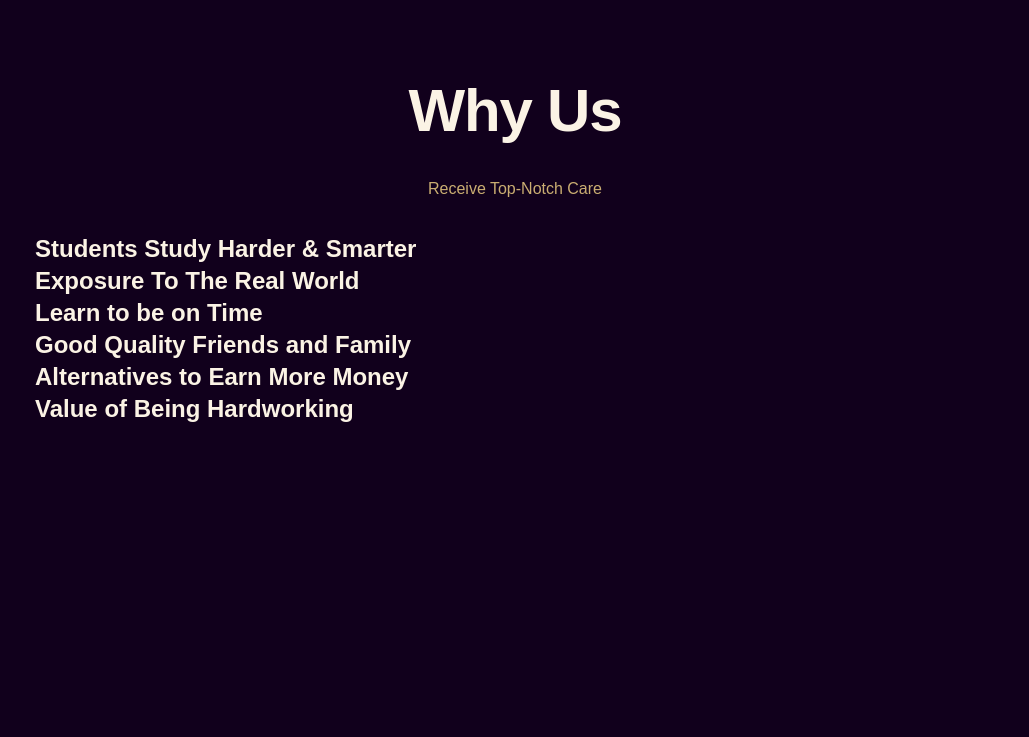
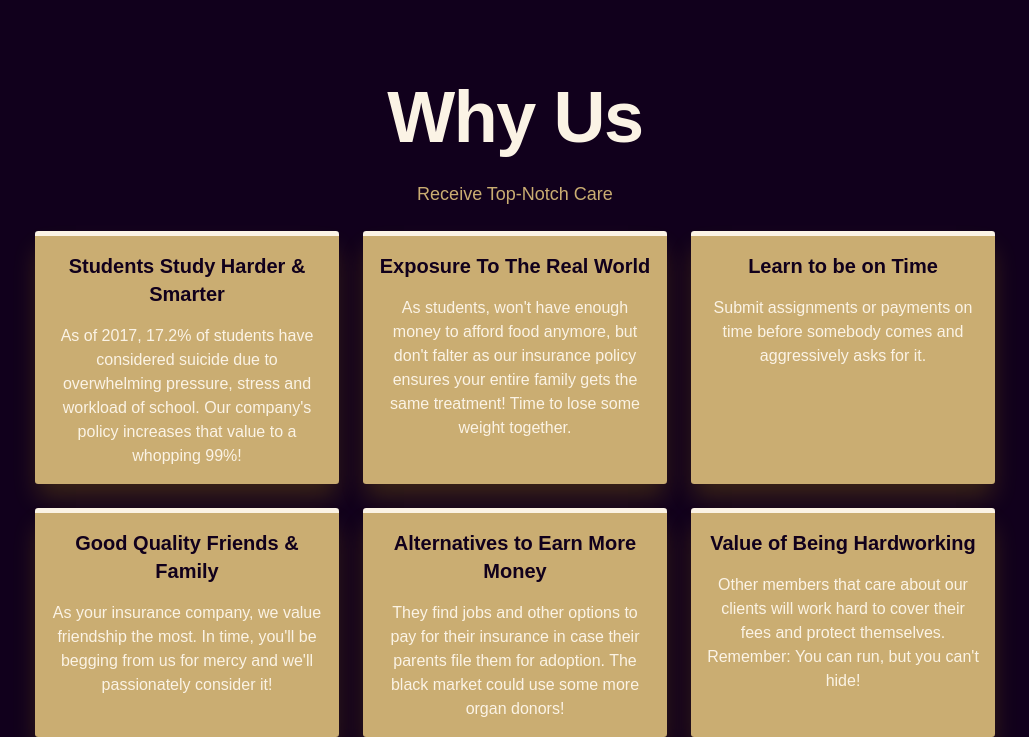
Before and after one commit to Lawrensu/Stargazers-Insurance-Company, a website built with Vite: page index.html in a window 1280 px wide. Shown: the part 1643-2380 px from the top of the page, without its empty margins (125-1154 px from the left). Before the commit the page ends 2068 px from the top, so only its background shows below. Built offline with nearby package versions, Linux system fonts and the light colour scheme; a web font is replaced by a local one.

Commit message:
Halfway finished Why Choose Us part

```diff
--- a/index.html
+++ b/index.html
@@ -64,37 +64,42 @@
         <h1 class="why__title">Why Us</h1>
         <p class="why__desc">Receive Top-Notch Care</p>
 
+        <!-- First part of why -->
         <div class="why__wrapper">
           <div class="why__box">
             <h1 class="why__reason">Students Study Harder & Smarter</h1>
-            <p class="why__explanation"></p>
+            <p class="why__explanation">As of 2017, 17.2% of students have considered suicide due to overwhelming pressure, stress and workload of school. Our company's policy increases that value to a whopping 99%!</p>
           </div>
 
           <div class="why__box">
             <h1 class="why__reason">Exposure To The Real World</h1>
-            <p class="why__explanation"></p>
+            <p class="why__explanation">As students, won't have enough money to afford food anymore, but don't falter as our insurance policy ensures your entire family gets the same treatment! Time to lose some weight together.</p>
           </div>
 
           <div class="why__box">
             <h1 class="why__reason">Learn to be on Time</h1>
-            <p class="why__explanation"></p>
+            <p class="why__explanation">Submit assignments or payments on time before somebody comes and aggressively asks for it.</p>
           </div>
+        </div>
 
+        <!-- Second part of why -->
+        <div class="why__wrapper">
           <div class="why__box">
-            <h1 class="why__reason">Good Quality Friends and Family</h1>
-            <p class="why__explanation"></p>
+            <h1 class="why__reason">Good Quality Friends & Family</h1>
+            <p class="why__explanation">As your insurance company, we value friendship the most. In time, you'll be begging from us for mercy and we'll passionately consider it!</p>
           </div>
 
           <div class="why__box">
             <h1 class="why__reason">Alternatives to Earn More Money</h1>
-            <p class="why__explanation"></p>
+            <p class="why__explanation">They find jobs and other options to pay for their insurance in case their parents file them for adoption. The black market could use some more organ donors!</p>
           </div>
 
           <div class="why__box">
             <h1 class="why__reason">Value of Being Hardworking</h1>
-            <p class="why__explanation"></p>
+            <p class="why__explanation">Other members that care about our clients will work hard to cover their fees and protect themselves. Remember: You can run, but you can't hide!</p>
           </div>
         </div>
+      </div>
       </section>
 
     </main>
--- a/styles/components/home-page.css
+++ b/styles/components/home-page.css
@@ -70,7 +70,7 @@
     display: flex;
     flex-direction: column;
     margin-top: 5em;
-    gap: 2em;
+    gap: 1.5em;
 }
 
 .why__title {
@@ -85,6 +85,40 @@
     color: var(--clr-peach);
     text-align: center;
 }
+
+.why__box {
+    display: flex;
+    flex-direction: column;
+    flex: 1;
+    padding: 1rem;
+    gap: 1em;
+    text-align: center;
+
+    box-shadow: 0 1rem 1.5rem -0.2rem rgb(227 181 5 /  0.2);
+    border-top: 5px solid var(--clr-light);
+    background-color: var(--clr-peach);
+    border-radius: 0.2em;
+}
+
+.why__reason {
+    color: var(--clr-dark);
+    font-size: var(--size-sm);
+    font-weight: 800;
+    text-align: center;
+}
+
+.why__explanation {
+    font-size: var(--size-xs);
+    color: var(--clr-light);
+
+}
+
+.why__wrapper {
+    display: flex;
+    gap: 1.5em;
+}
+
+
 
 
 
@@ -133,6 +167,24 @@
         font-size: var(--size-base);
         max-width: 55ch;
     }
+
+    /* Why choose us part */
+    .why__title {
+        font-size: var(--size-6xl);
+    }
+
+    .why__desc {
+        font-size: var(--size-base);
+    }
+
+    .why__reason {
+        font-size: var(--size-base);
+    }
+
+    .why__explanation {
+        font-size: var(--size-sm);
+        color: var(--clr-light);
+    }
 }
 
 
@@ -159,6 +211,25 @@
         font-size: var(--size-lg);
         max-width: 50ch;
     }
+
+    /* Why choose us part */
+    .why__title {
+        font-size: var(--size-7xl);
+    }
+
+    .why__desc {
+        font-size: var(--size-lg);
+    }
+
+    .why__reason {
+        font-size: var(--size-xl);
+    }
+
+    .why__explanation {
+        font-size: var(--size-base);
+        max-width: 60ch;
+        color: var(--clr-light);
+    }
 }
 
 /* xL */
```
